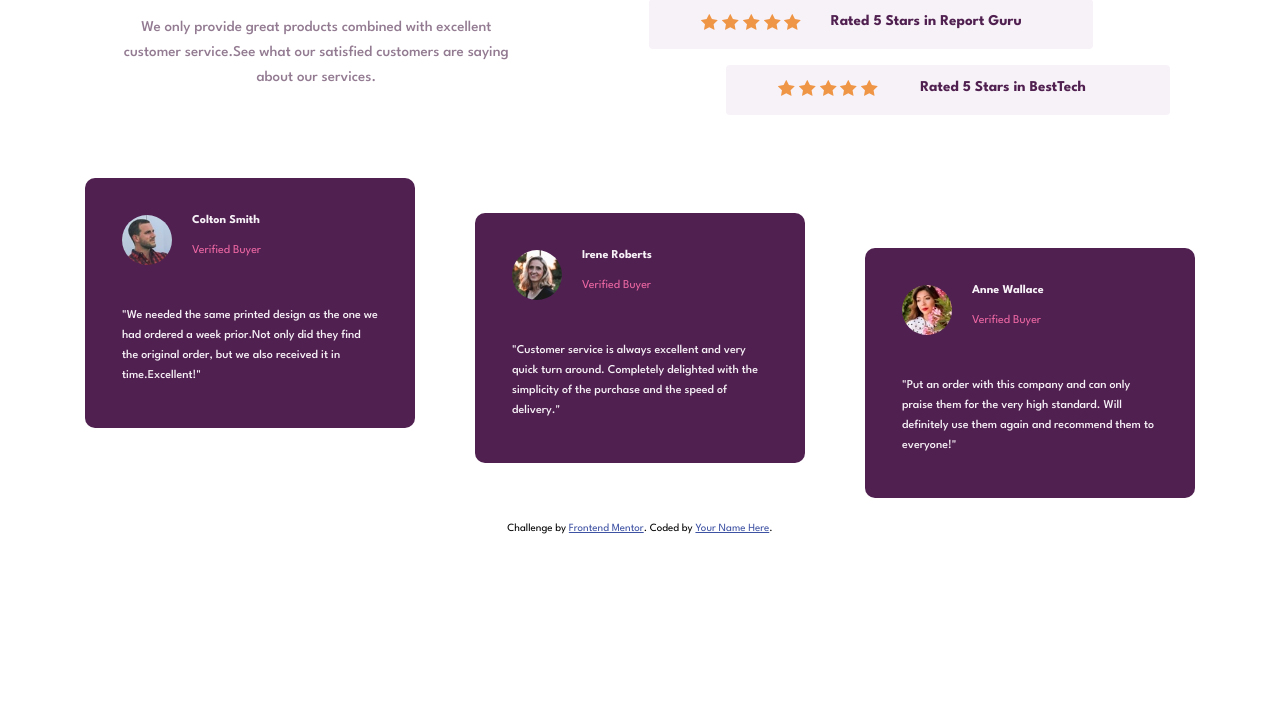
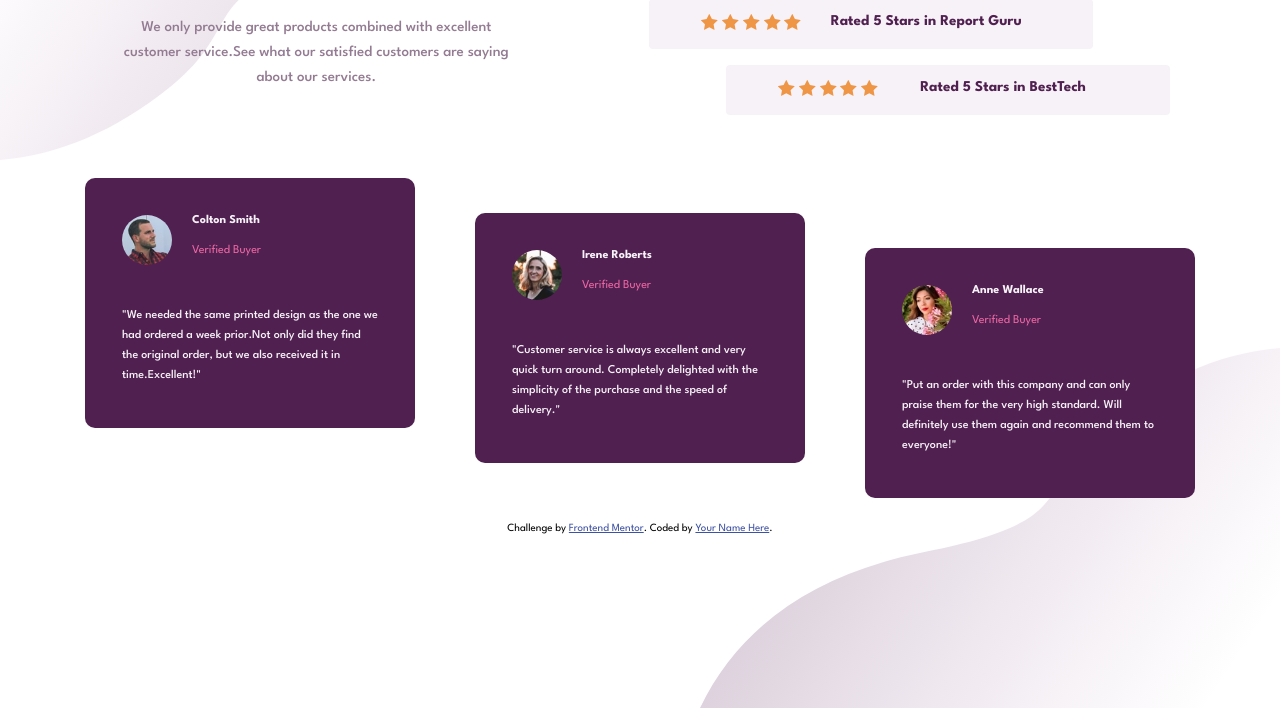
Before and after one commit to Webmounster/Social-proof-section, a plain HTML site: page index.html in a window 1280 px wide. Shown: the part 200-908 px from the top of the page. Drawn offline with Linux system fonts and the light colour scheme; the site is published under a folder, as on GitHub Pages, so addresses that start at the root find nothing.

Commit message:
Update styles.css

```diff
--- a/css/styles.css
+++ b/css/styles.css
@@ -9,7 +9,7 @@
 body {
     font-family: 'League Spartan', sans-serif;
     font-size: 15px;
-    background: url(/images/bg-pattern-top-mobile.svg), url(/images/bg-pattern-bottom-mobile.svg);
+    background: url(../images/bg-pattern-top-mobile.svg), url(../images/bg-pattern-bottom-mobile.svg);
     background-repeat: no-repeat;
     background-position: top left, bottom right;
 }
@@ -158,7 +158,7 @@ header p {
 /* ---------------- (>768px)----------------- */
 @media screen and (min-width: 768px) {
     body {
-        background: url(/images/bg-pattern-top-desktop.svg), url(/images/bg-pattern-bottom-desktop.svg);
+        background: url(../images/bg-pattern-top-desktop.svg), url(../images/bg-pattern-bottom-desktop.svg);
         background-repeat: no-repeat;
         background-position: top left, bottom right;
         background-size: 400px;
```
